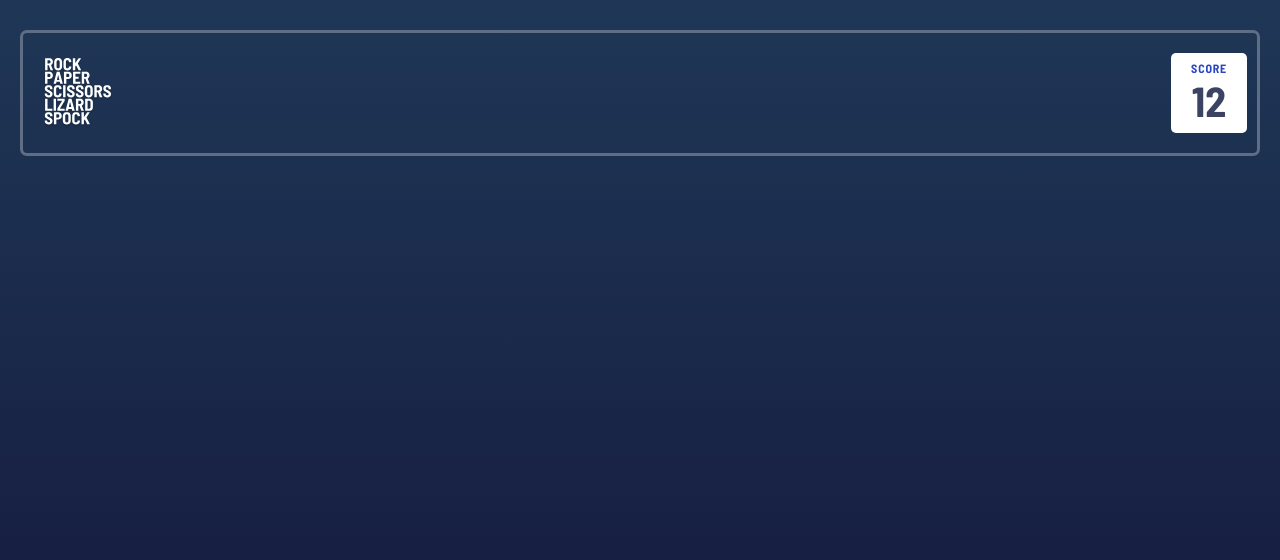
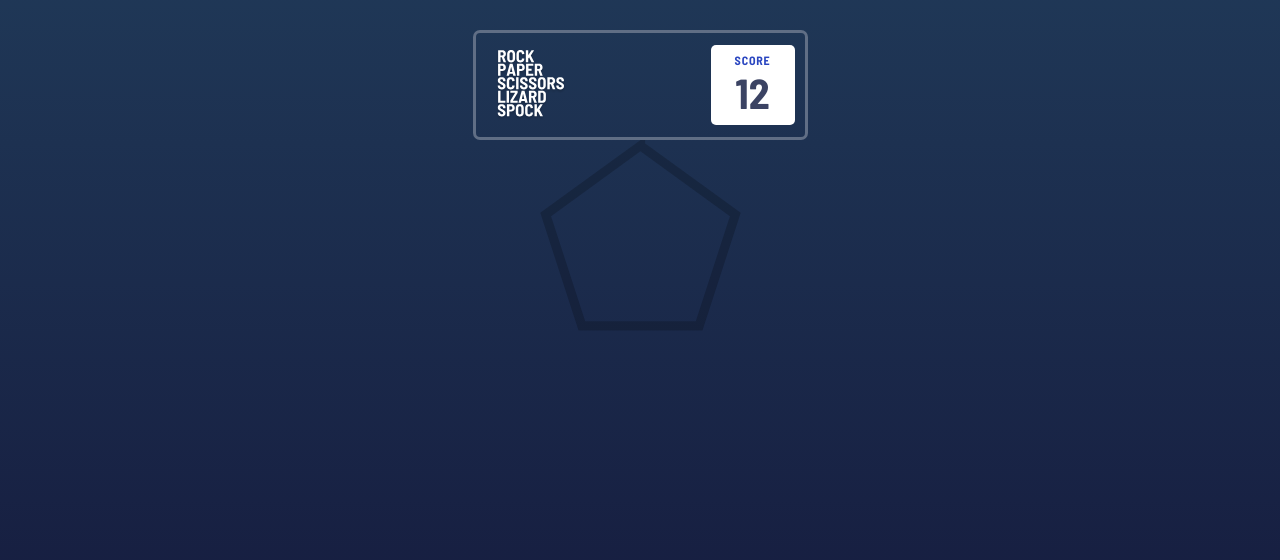
Before and after one commit to AbdulSamadCodes/Rock-paper-scissor-Game-HTML-CSS-JS, a plain HTML site: page index.html in a window 1280 px wide. Drawn offline with Linux system fonts and the light colour scheme.

Commit message:
Working on game window

```diff
--- a/Styles/global_custom_properties.css
+++ b/Styles/global_custom_properties.css
@@ -2,7 +2,10 @@
 :root {
   /* spacings */
   --main-container-padding:3rem 2rem;
-  --header-wrapper-padding:2rem 1rem 2rem 2rem;
+  --header-wrapper-padding:1.2rem 1rem 1.2rem 2rem;
+
+  /* widths */
+  --main-container-width:375px;
 
   /* colors */
   --clr-body-bg:linear-gradient(hsl(214, 47%, 23%),hsl(237, 49%, 15%));
--- a/Styles/main_styles.css
+++ b/Styles/main_styles.css
@@ -1,6 +1,8 @@
 
 .main-container {
   padding:var(--main-container-padding);
+  max-width:var(--main-container-width);
+  grid-template-rows:auto 1fr auto;
 }
 
 /* header */
@@ -15,7 +17,7 @@
 
 .score-box {
   background-color:white;
-  padding:0.8rem 2rem;
+  padding:0.8rem 2.4rem;
   border-radius:0.5rem;
   align-items:center;
 }
@@ -34,3 +36,7 @@
   font-size:var(--fs-score-points);
   font-weight:var(--fw-score-points);
 }
+
+.pentagon-figure {
+  width:60%;
+}
--- a/Styles/utility_classes.css
+++ b/Styles/utility_classes.css
@@ -24,6 +24,10 @@
 
 .place-content-center {
   place-content: center;
+}
+
+.align-self-center {
+  align-self:center;
 }
 
 .relative {
--- a/index.html
+++ b/index.html
@@ -26,7 +26,9 @@
   <body>
 
     <!-- main container -->
-    <div class="main-container">
+    <div class="main-container grid margin-inline-auto">
+
+      <!-- header -->
       <header class="header" data-header>
         <div
           class="header__wrapper wrapper flex align-items-center justify-content-between"
@@ -44,7 +46,26 @@
           </div>
         </div>
       </header>
+
+      <main>
+        <article>
+
+          <!--game window -->
+          <div class="game-window align-items-center" data-game-window>
+            <div class="wrapper">
+
+              <div class="pentagon-figure-wrapper align-self-center">
+                <figure class="pentagon-figure margin-inline-auto">
+                  <img src="/images/bg-pentagon.svg" width="">
+                </figure>
+              </div>
+
+            </div>
+          </div>
+
+        </article>
+      </main>
+
     </div>
-
   </body>
 </html>
```
